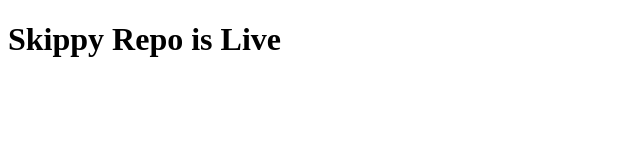
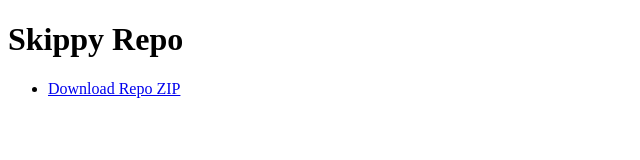
Before and after one commit to jonnypuma/repository.skippyrepo, a plain HTML site: page index.html in a window 1280 px wide. Shown: the whole page, without its empty margins (0-640 px from the left). Drawn offline with Linux system fonts and the light colour scheme.

Commit message:
Update index.html

```diff
--- a/index.html
+++ b/index.html
@@ -1,7 +1,12 @@
 <!DOCTYPE html>
 <html>
-  <head><title>Skippy Repo</title></head>
-  <body>
-    <h1>Skippy Repo is Live</h1>
-  </body>
+<head>
+  <title>Skippy Repo</title>
+</head>
+<body>
+  <h1>Skippy Repo</h1>
+  <ul>
+    <li><a href="repository.skippyrepo.zip">Download Repo ZIP</a></li>
+  </ul>
+</body>
 </html>
```
